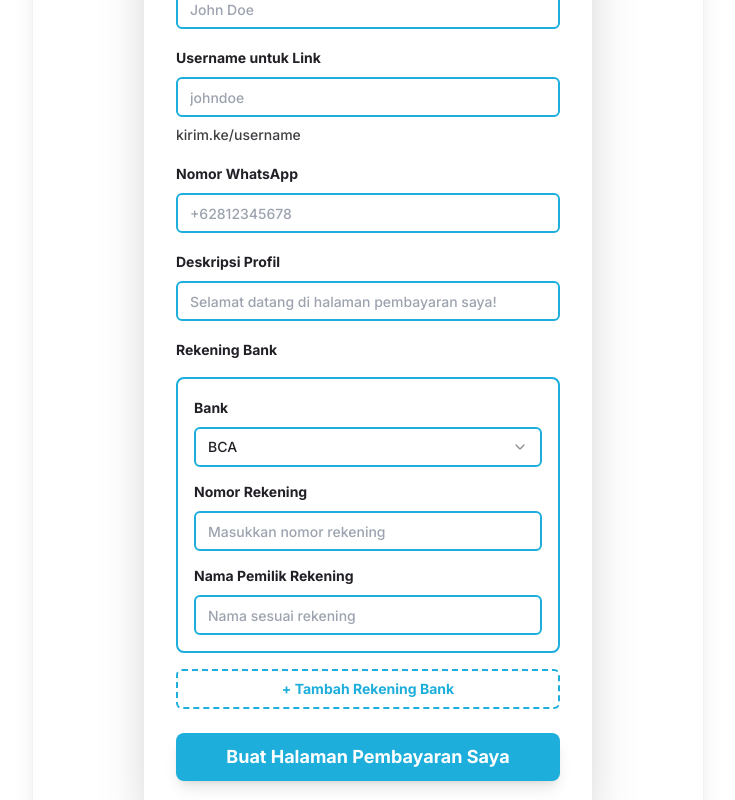
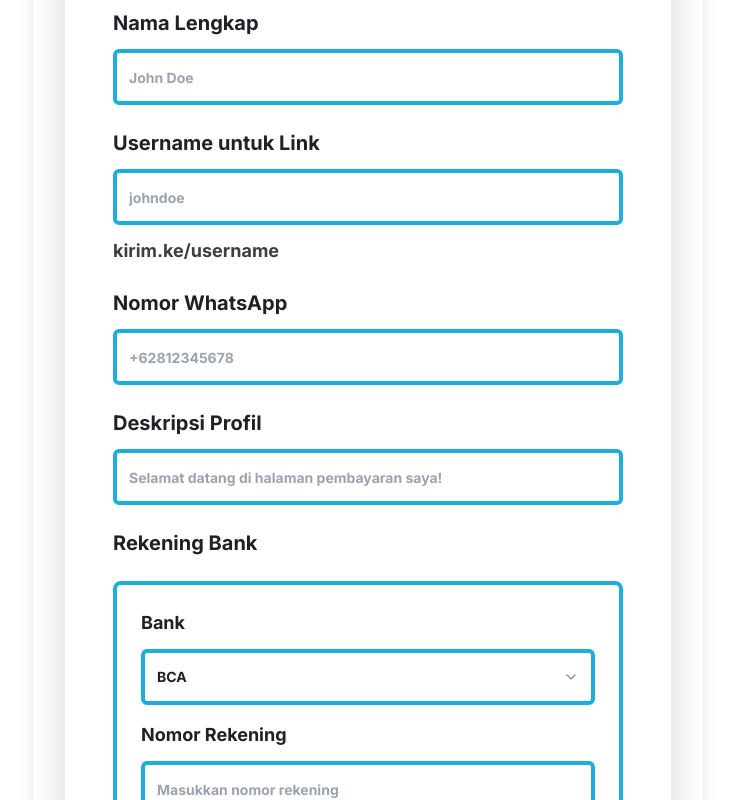
Before and after one commit to kwkuh/chatbot-py, a React (Vite) app: page / in a window 1280 px wide. Shown: the part 560-1360 px from the top of the page, without its empty margins (272-1007 px from the left). Built offline with nearby package versions, Linux system fonts and the light colour scheme.

Commit message:
Enhance Registration Form Design
Updated the registration form to occupy more space on the page and applied bold styling. Added a loading effect with a rocket emoji that animates from 1% to 100% during the page creation process.
[skip gpt_engineer]

```diff
--- a/src/components/RegistrationForm.tsx
+++ b/src/components/RegistrationForm.tsx
@@ -5,9 +5,12 @@ import { Label } from "@/components/ui/label";
 import { toast } from "sonner";
 import { useNavigate } from "react-router-dom";
 import { Select, SelectContent, SelectItem, SelectTrigger, SelectValue } from "@/components/ui/select";
+import { Progress } from "@/components/ui/progress";
 
 export const RegistrationForm = () => {
   const navigate = useNavigate();
+  const [isLoading, setIsLoading] = useState(false);
+  const [progress, setProgress] = useState(0);
   const [formData, setFormData] = useState({
     fullName: "",
     username: "",
@@ -24,15 +27,25 @@ export const RegistrationForm = () => {
 
   const handleSubmit = async (e: React.FormEvent) => {
     e.preventDefault();
-    console.log("Form submitted:", formData);
+    setIsLoading(true);
 
-    toast.success("Profil berhasil dibuat! Mengalihkan ke halaman pembayaran Anda...");
+    // Simulate progress with rocket animation
+    let currentProgress = 0;
+    const interval = setInterval(() => {
+      currentProgress += 2;
+      setProgress(currentProgress);
 
-    navigate(`/${formData.username}`, {
-      state: {
-        profileData: formData
+      if (currentProgress >= 100) {
+        clearInterval(interval);
+        console.log("Form submitted:", formData);
+        toast.success("Profil berhasil dibuat! Mengalihkan ke halaman pembayaran Anda...");
+        navigate(`/${formData.username}`, {
+          state: {
+            profileData: formData
+          }
+        });
       }
-    });
+    }, 50);
   };
 
   const addBankAccount = () => {
@@ -49,102 +62,112 @@ export const RegistrationForm = () => {
   };
 
   return (
-    <form onSubmit={handleSubmit} className="space-y-6 w-full max-w-md mx-auto bg-white p-8 rounded-xl shadow-2xl">
-      <div className="text-center mb-8">
-        <h3 className="text-3xl font-black text-[#1EAEDB] mb-2">Buat Profil Pembayaran</h3>
-        <p className="text-[#403E43] font-medium">Bagikan semua rekening bank Anda dalam satu link</p>
+    <form onSubmit={handleSubmit} className="space-y-8 w-full max-w-3xl mx-auto bg-white p-12 rounded-xl shadow-2xl transform hover:scale-[1.01] transition-all duration-300">
+      <div className="text-center mb-12">
+        <h3 className="text-4xl font-black text-[#1EAEDB] mb-4">Buat Profil Pembayaran</h3>
+        <p className="text-[#403E43] font-bold text-xl">Bagikan semua rekening bank Anda dalam satu link ✨</p>
       </div>
 
-      <div className="space-y-4">
-        <div className="space-y-2">
-          <Label htmlFor="fullName" className="text-[#221F26] font-bold">Nama Lengkap</Label>
+      {isLoading && (
+        <div className="space-y-4 mb-8">
+          <div className="flex items-center justify-between">
+            <span className="text-2xl">🚀</span>
+            <span className="font-bold text-[#1EAEDB]">{progress}%</span>
+          </div>
+          <Progress value={progress} className="h-3" />
+        </div>
+      )}
+
+      <div className="space-y-6">
+        <div className="space-y-3">
+          <Label htmlFor="fullName" className="text-[#221F26] font-black text-xl">Nama Lengkap</Label>
           <Input
             id="fullName"
             placeholder="John Doe"
             value={formData.fullName}
             onChange={(e) => setFormData({ ...formData, fullName: e.target.value })}
             required
-            className="border-2 border-[#1EAEDB] bg-white text-[#221F26] placeholder:text-gray-400 focus:ring-2 focus:ring-[#1EAEDB] font-medium"
+            className="border-4 border-[#1EAEDB] bg-white text-[#221F26] placeholder:text-gray-400 focus:ring-4 focus:ring-[#1EAEDB] font-bold text-lg h-14"
           />
         </div>
 
-        <div className="space-y-2">
-          <Label htmlFor="username" className="text-[#221F26] font-bold">Username untuk Link</Label>
+        <div className="space-y-3">
+          <Label htmlFor="username" className="text-[#221F26] font-black text-xl">Username untuk Link</Label>
           <Input
             id="username"
             placeholder="johndoe"
             value={formData.username}
             onChange={(e) => setFormData({ ...formData, username: e.target.value })}
             required
-            className="border-2 border-[#1EAEDB] bg-white text-[#221F26] placeholder:text-gray-400 focus:ring-2 focus:ring-[#1EAEDB] font-medium"
+            className="border-4 border-[#1EAEDB] bg-white text-[#221F26] placeholder:text-gray-400 focus:ring-4 focus:ring-[#1EAEDB] font-bold text-lg h-14"
           />
-          <p className="text-sm text-[#403E43] font-medium">kirim.ke/{formData.username || 'username'}</p>
+          <p className="text-lg text-[#403E43] font-bold">kirim.ke/{formData.username || 'username'}</p>
         </div>
 
-        <div className="space-y-2">
-          <Label htmlFor="whatsapp" className="text-[#221F26] font-bold">Nomor WhatsApp</Label>
+        <div className="space-y-3">
+          <Label htmlFor="whatsapp" className="text-[#221F26] font-black text-xl">Nomor WhatsApp</Label>
           <Input
             id="whatsapp"
             placeholder="+62812345678"
             value={formData.whatsapp}
             onChange={(e) => setFormData({ ...formData, whatsapp: e.target.value })}
             required
-            className="border-2 border-[#1EAEDB] bg-white text-[#221F26] placeholder:text-gray-400 focus:ring-2 focus:ring-[#1EAEDB] font-medium"
+            className="border-4 border-[#1EAEDB] bg-white text-[#221F26] placeholder:text-gray-400 focus:ring-4 focus:ring-[#1EAEDB] font-bold text-lg h-14"
           />
         </div>
 
-        <div className="space-y-2">
-          <Label htmlFor="description" className="text-[#221F26] font-bold">Deskripsi Profil</Label>
+        <div className="space-y-3">
+          <Label htmlFor="description" className="text-[#221F26] font-black text-xl">Deskripsi Profil</Label>
           <Input
             id="description"
             placeholder="Selamat datang di halaman pembayaran saya!"
             value={formData.description}
             onChange={(e) => setFormData({ ...formData, description: e.target.value })}
             required
-            className="border-2 border-[#1EAEDB] bg-white text-[#221F26] placeholder:text-gray-400 focus:ring-2 focus:ring-[#1EAEDB] font-medium"
+            className="border-4 border-[#1EAEDB] bg-white text-[#221F26] placeholder:text-gray-400 focus:ring-4 focus:ring-[#1EAEDB] font-bold text-lg h-14"
           />
         </div>
 
-        <div className="space-y-4">
-          <Label className="text-[#221F26] font-bold">Rekening Bank</Label>
+        <div className="space-y-6">
+          <Label className="text-[#221F26] font-black text-xl">Rekening Bank</Label>
           {formData.bankAccounts.map((account, index) => (
-            <div key={index} className="space-y-3 p-4 border-2 border-[#1EAEDB] rounded-lg bg-white">
-              <div className="space-y-2">
-                <Label className="text-[#221F26] font-bold">Bank</Label>
+            <div key={index} className="space-y-4 p-6 border-4 border-[#1EAEDB] rounded-lg bg-white">
+              <div className="space-y-3">
+                <Label className="text-[#221F26] font-black text-lg">Bank</Label>
                 <Select
                   value={account.bank}
                   onValueChange={(value) => updateBankAccount(index, 'bank', value)}
                 >
-                  <SelectTrigger className="border-2 border-[#1EAEDB] bg-white text-[#221F26] font-medium">
+                  <SelectTrigger className="border-4 border-[#1EAEDB] bg-white text-[#221F26] font-bold h-14">
                     <SelectValue placeholder="Pilih Bank" />
                   </SelectTrigger>
                   <SelectContent>
                     {["BCA", "Mandiri", "BNI", "BRI", "DANA", "GoPay", "OVO", "ShopeePay"].map((bank) => (
-                      <SelectItem key={bank} value={bank} className="font-medium">{bank}</SelectItem>
+                      <SelectItem key={bank} value={bank} className="font-bold">{bank}</SelectItem>
                     ))}
                   </SelectContent>
                 </Select>
               </div>
 
-              <div className="space-y-2">
-                <Label className="text-[#221F26] font-bold">Nomor Rekening</Label>
+              <div className="space-y-3">
+                <Label className="text-[#221F26] font-black text-lg">Nomor Rekening</Label>
                 <Input
                   placeholder="Masukkan nomor rekening"
                   value={account.accountNumber}
                   onChange={(e) => updateBankAccount(index, 'accountNumber', e.target.value)}
                   required
-                  className="border-2 border-[#1EAEDB] bg-white text-[#221F26] placeholder:text-gray-400 focus:ring-2 focus:ring-[#1EAEDB] font-medium"
+                  className="border-4 border-[#1EAEDB] bg-white text-[#221F26] placeholder:text-gray-400 focus:ring-4 focus:ring-[#1EAEDB] font-bold text-lg h-14"
                 />
               </div>
 
-              <div className="space-y-2">
-                <Label className="text-[#221F26] font-bold">Nama Pemilik Rekening</Label>
+              <div className="space-y-3">
+                <Label className="text-[#221F26] font-black text-lg">Nama Pemilik Rekening</Label>
                 <Input
                   placeholder="Nama sesuai rekening"
                   value={account.accountName}
                   onChange={(e) => updateBankAccount(index, 'accountName', e.target.value)}
                   required
-                  className="border-2 border-[#1EAEDB] bg-white text-[#221F26] placeholder:text-gray-400 focus:ring-2 focus:ring-[#1EAEDB] font-medium"
+                  className="border-4 border-[#1EAEDB] bg-white text-[#221F26] placeholder:text-gray-400 focus:ring-4 focus:ring-[#1EAEDB] font-bold text-lg h-14"
                 />
               </div>
             </div>
@@ -154,7 +177,7 @@ export const RegistrationForm = () => {
             type="button"
             onClick={addBankAccount}
             variant="outline"
-            className="w-full border-2 border-dashed border-[#1EAEDB] hover:border-[#0FA0CE] text-[#1EAEDB] hover:text-[#0FA0CE] font-bold bg-white"
+            className="w-full border-4 border-dashed border-[#1EAEDB] hover:border-[#0FA0CE] text-[#1EAEDB] hover:text-[#0FA0CE] font-black text-xl h-14"
           >
             + Tambah Rekening Bank
           </Button>
@@ -163,9 +186,10 @@ export const RegistrationForm = () => {
 
       <Button
         type="submit"
-        className="w-full bg-[#1EAEDB] hover:bg-[#0FA0CE] text-white font-black text-lg py-6 rounded-lg transition-all duration-200 hover:scale-[1.02] shadow-lg"
+        disabled={isLoading}
+        className="w-full bg-[#1EAEDB] hover:bg-[#0FA0CE] text-white font-black text-2xl py-8 rounded-lg transition-all duration-200 hover:scale-[1.02] shadow-xl disabled:opacity-50"
       >
-        Buat Halaman Pembayaran Saya
+        {isLoading ? "Membuat Halaman... 🚀" : "Buat Halaman Pembayaran Saya ✨"}
       </Button>
     </form>
   );
```
